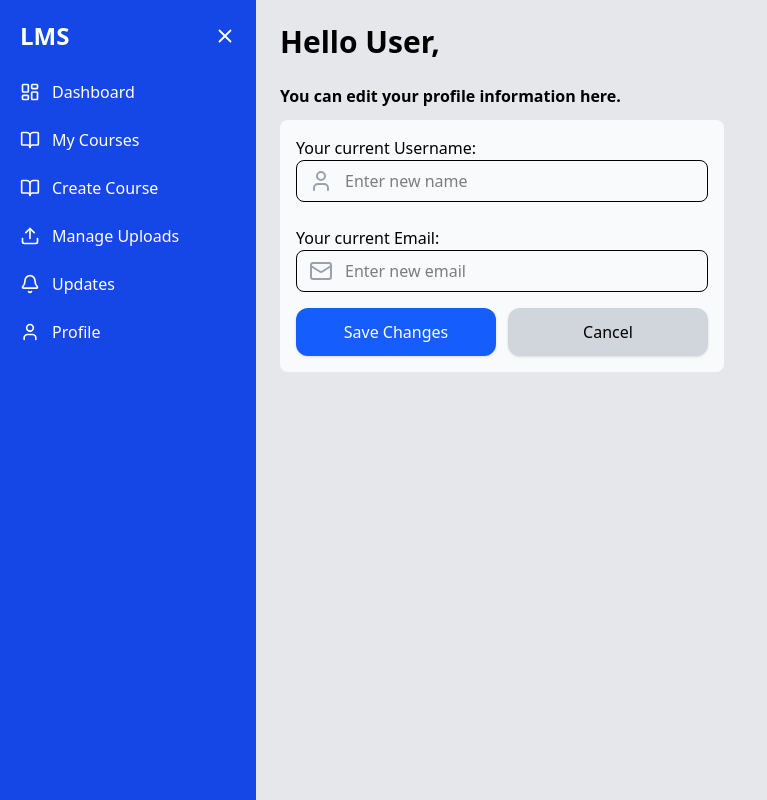
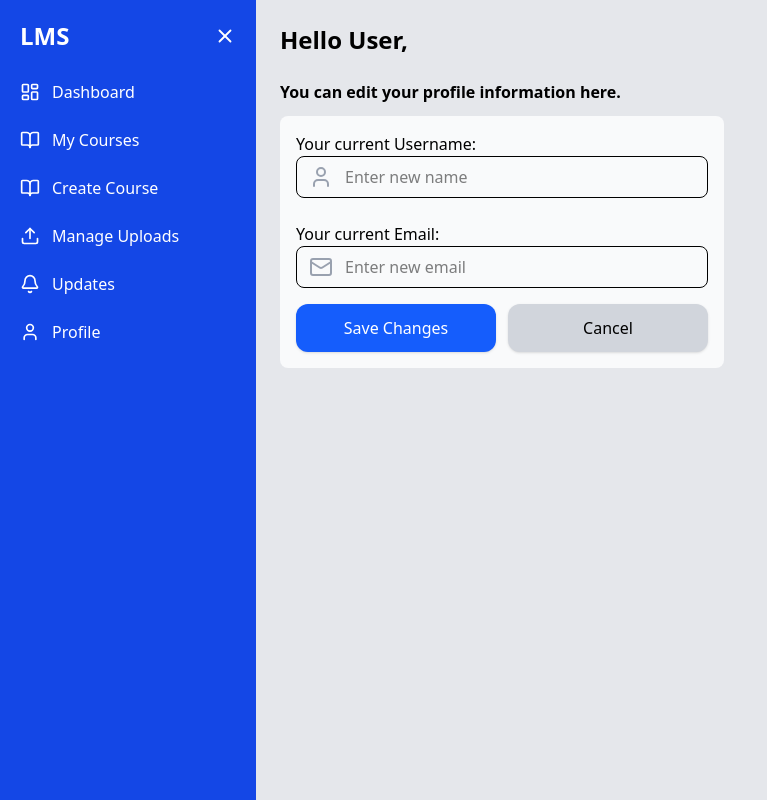
Before and after one commit to sakai-aigga/Web_Project, a React (Vite) app: page /profile in a window 1280 px wide. Shown: the whole page, without its empty margins (0-767 px from the left). Built offline with nearby package versions, Linux system fonts and the light colour scheme.

Commit message:
Minor tweak to heading sizes.

```diff
--- a/src/pages/Profile.jsx
+++ b/src/pages/Profile.jsx
@@ -9,7 +9,7 @@ export default function ShowProfile () {
               <Sidebar />
               {/* Main content */}
               <div className="p-6 flex flex-col">
-                <h1 className="text-3xl font-semibold">Hello User,</h1>
+                <h1 className="text-2xl font-bold">Hello User,</h1>
                 <br />
                 <h1 className="font-semibold pb-3">You can edit your profile information here.</h1>
                 {/* Edit Profile form */}
```
